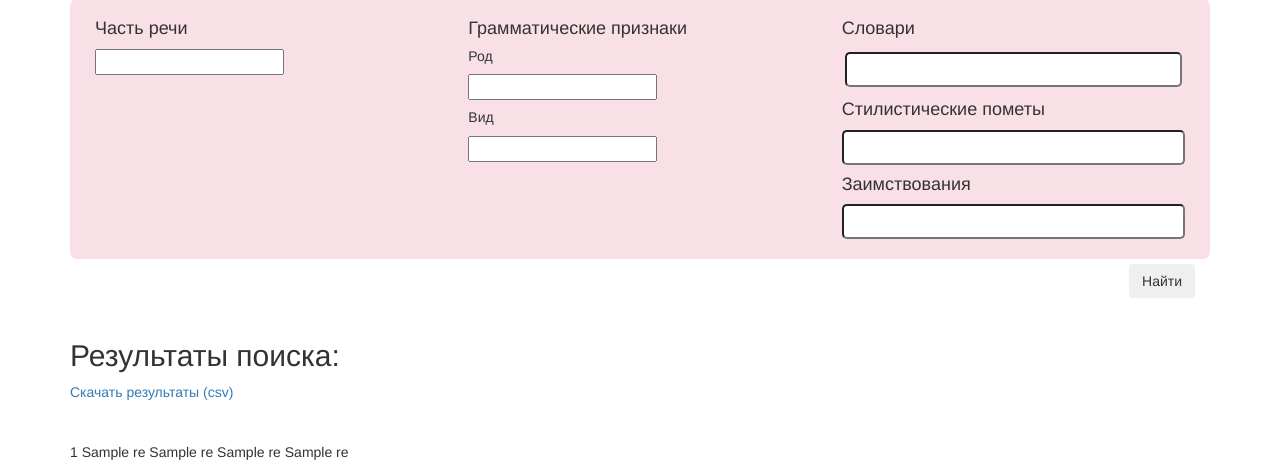
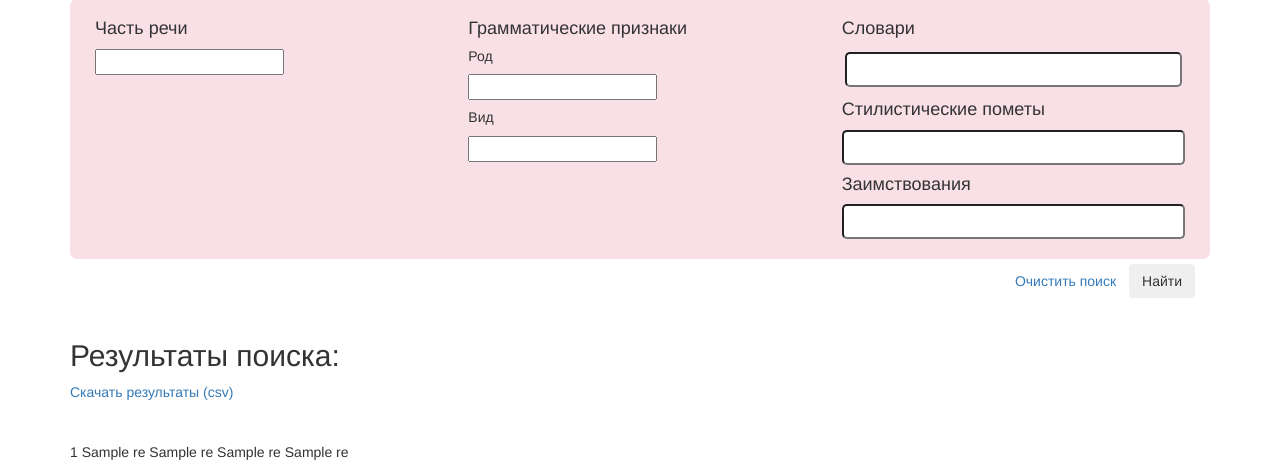
Before and after one commit to Dashershneva/Slovari, a Flask app: template Slovari_website/templates/Show_extended_entries.html in a window 1280 px wide. Shown: the part 144-611 px from the top of the page. Run offline with Flask 2, Linux system fonts and the light colour scheme; the template is opened without the code that fills it: most values are stand-ins (such as "Sample title", 1, 10 or a date in 2020); form fields are guessed from the names that the template uses; some libraries are stand-ins or nearby versions.

Commit message:
clean search button

```diff
--- a/Slovari_website/templates/Show_extended_entries.html
+++ b/Slovari_website/templates/Show_extended_entries.html
@@ -1,4 +1,8 @@
 {%extends "Slovar_extended_search.html"%}
+
+{% block button %}
+	<a href="{{ url_for('extended_search_page') }}" class="btn" style="float:right; margin-top: 5px;">Очистить поиск</a>
+{% endblock %}
 
 {% block extended %}
 	<h2>Результаты поиска:</h2>
--- a/Slovari_website/templates/Slovar_extended_search.html
+++ b/Slovari_website/templates/Slovar_extended_search.html
@@ -71,6 +71,7 @@
 		    </div>
 		  </div>
 		  <input class="btn" type="submit" value="Найти" style="float:right; margin-top: 5px;">
+		  {% block button%} {% endblock %}
 		</form>
 		</div>
 	  </div>
```
